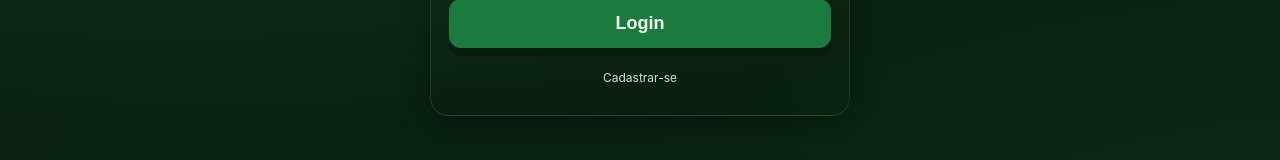
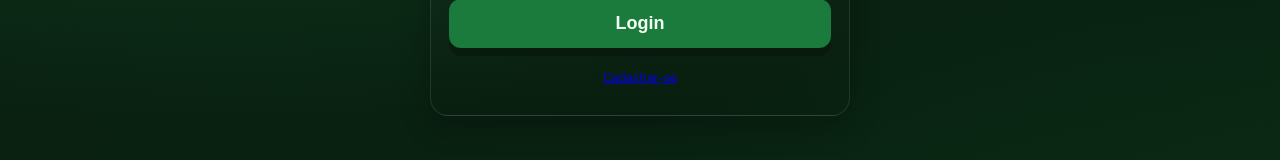
Before and after one commit to adudasena/javalingo-jogo, a React (Vite) app: page / in a window 1280 px wide. Shown: the part 399-559 px from the top of the page. Built offline with nearby package versions, Linux system fonts and the light colour scheme.

Commit message:
Cadastrar-se virou link, e botão login só funciona se usuário tiver realmente preenchido

```diff
--- a/src/pages/Login.jsx
+++ b/src/pages/Login.jsx
@@ -1,21 +1,51 @@
 import React, { useState } from 'react'
+/*importa react, obrigatório pra jsx e usa
+hook useState pra estado interno do componente. O useState guarda usuário e senha
+num storeage (função setState) e navega pra home com useNavigate*/
+
 import { useNavigate, Link } from 'react-router-dom'
+// Importa useNavigate para mudar de rota via código, e Link (que aqui não é usado).
+
 import { setState } from '../lib/storage'
+// Importa uma função utilitária para salvar dados (provavelmente em localStorage).
+// Não é do react
+
 import Mascot from '../components/Mascot'
+// Importa um componente visual do mascote
 
 export default function Login(){
+  // Define e exporta o componente de função "Login".
+
   const nav = useNavigate()
+    // Pega a função de navegação do React Router.
+
   const [name, setName] = useState('')
   const [pass, setPass] = useState('')
+  // Cria dois estados controlados: "name" e "pass".
+  // O valor inicial é string vazia. setName/setPass atualizam esses valores.
+
 
   function handleSubmit(e){
     e.preventDefault()
+  // Impede o comportamento padrão do <form> (recarregar a página).
+
+
     if(!name.trim()) return
+   // Se o nome estiver vazio (ou só espaços), não faz nada.
+
     setState({ user:{ name, email:`${name}@demo` }, coins:0, xp:0 })
+    // Salva um "estado global" simples do usuário.
+    // Aqui cria um usuário com nome e um e-mail fake (name@demo) e zera moedas/xp.
+    // Isso é um mock de login — não há verificação real de senha.
+
     nav('/home')
+    // Redireciona para a rota /home.
+
   }
 
   return (
+  // Tudo abaixo é JSX (parece HTML, mas é JS gerando elementos React).
+
     <div className="container">
       <div className="card" style={{maxWidth:420, margin:'20px auto'}}>
         <h1 className="header-title">JavaLingo</h1>
@@ -29,8 +59,12 @@ export default function Login(){
         <form onSubmit={handleSubmit} className="input-row">
           <input className="input" placeholder="Usuário" value={name} onChange={e=>setName(e.target.value)} />
           <input className="input" placeholder="Senha" type="password" value={pass} onChange={e=>setPass(e.target.value)} />
-          <button className="btn btn-primary btn-full btn-lg">Login</button>
-          <p className="small" style={{textAlign:'center'}}>Cadastrar-se</p>
+         <button className="btn btn-primary btn-full btn-lg" disabled={!name.trim()}>
+         Login
+         </button>
+          <p className="small" style={{textAlign:'center'}}>
+          <Link to="/signup">Cadastrar-se</Link>
+          </p>
         </form>
       </div>
     </div>
```
